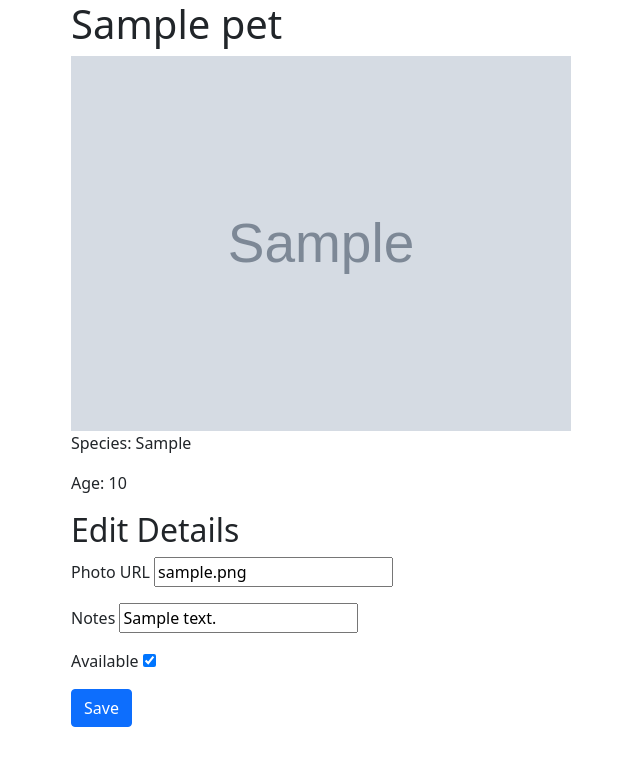
After one commit to jesseinc92/AdoptionAgency, a Flask app: page /1 in a window 1280 px wide. The commit adds this page. Shown: the top 766 px of the page, without its empty margins (11-651 px from the left). Run offline with Flask 2, Linux system fonts and the light colour scheme; tables that the repository leaves empty hold one stand-in row (values such as "Sample post"); grey boxes marked "Sample" are stand-in pictures.

Commit message:
implemented all instructions

```diff
--- a/app.py
+++ b/app.py
@@ -1,9 +1,12 @@
+from flask.scaffold import F
 from models import connect_db
-from flask import Flask, render_template, redirect
+from flask import Flask, render_template, redirect, flash
 from models import db, connect_db, Pet
+from forms import AddPetForm, DispEditPetForm
 
 app = Flask(__name__)
 
+app.config['SECRET_KEY'] = 'abc123abc'
 app.config['SQLALCHEMY_DATABASE_URI'] = 'postgresql:///adoption_agency'
 app.config['SQLALCHEMY_TRACK_MODIFICATIONS'] = False
 
@@ -17,3 +20,47 @@ def show_pet_list():
     pets = Pet.query.all()
 
     return render_template('pet-list.html', pets=pets)
+
+
+@app.route('/add', methods=['GET', 'POST'])
+def add_pet_form():
+    '''Displays add pet form.'''
+
+    form = AddPetForm()
+
+    if form.validate_on_submit():
+        name = form.name.data
+        species = form.species.data
+        photo_url = form.photo_url.data
+        age = form.age.data
+        notes = form.notes.data
+
+        new_pet = Pet(name=name, species=species, photo_url=photo_url, age=age, notes=notes)
+
+        db.session.add(new_pet)
+        db.session.commit()
+
+        return redirect('/')
+
+    else:
+        return render_template('add-pet-form.html', form=form)
+
+
+@app.route('/<int:pet_id_number>', methods=['GET', 'POST'])
+def display_pet_details(pet_id_number):
+    '''Show a page of individual pet details.'''
+
+    pet = Pet.query.get_or_404(pet_id_number)
+    form = DispEditPetForm(obj=pet)
+
+    if form.validate_on_submit():
+        pet.photo_url = form.photo_url.data
+        pet.notes = form.notes.data
+        pet.available = form.available.data
+
+        db.session.commit()
+
+        return redirect('/')
+
+    else:
+        return render_template('disp-edit-pet-form.html', pet=pet, form=form)
--- /dev/null
+++ b/forms.py
@@ -0,0 +1,21 @@
+from flask_wtf import FlaskForm
+from wtforms import StringField, IntegerField, BooleanField
+from wtforms.validators import InputRequired, Optional, URL, NumberRange, AnyOf
+
+
+class AddPetForm(FlaskForm):
+    '''Creates a form to add a pet to the adoption listing.'''
+
+    name = StringField('Pet Name', validators=[InputRequired()])
+    species = StringField('Species', validators=[InputRequired(), AnyOf(['cat', 'dog', 'porcupine'])])
+    photo_url = StringField('Photo URL', validators=[Optional(), URL()])
+    age = IntegerField('Age', validators=[Optional(), NumberRange(min=0, max=30, message='Age must be between 0 and 30.')])
+    notes = StringField('Notes', validators=[Optional()])
+
+
+class DispEditPetForm(FlaskForm):
+    '''Creates display/edit pet form.'''
+
+    photo_url = StringField('Photo URL', validators=[Optional(), URL()])
+    notes = StringField('Notes', validators=[Optional()])
+    available = BooleanField('Available')
--- a/models.py
+++ b/models.py
@@ -17,7 +17,7 @@ class Pet(db.Model):
     id = db.Column(db.Integer, primary_key=True, autoincrement=True)
     name = db.Column(db.Text, nullable=False)
     species = db.Column(db.Text, nullable=False)
-    photo_url = db.Column(db.Text, nullable=True)
+    photo_url = db.Column(db.Text, nullable=False)
     age = db.Column(db.Integer, nullable=True)
     notes = db.Column(db.Text, nullable=True)
     available = db.Column(db.Boolean, nullable=False, default=True)
--- a/requirements.txt
+++ b/requirements.txt
@@ -1,9 +1,12 @@
 click==8.0.1
 Flask==2.0.1
 Flask-SQLAlchemy==2.5.1
+Flask-WTF==0.15.1
 greenlet==1.1.2
 itsdangerous==2.0.1
 Jinja2==3.0.1
 MarkupSafe==2.0.1
+psycopg2-binary==2.9.1
 SQLAlchemy==1.4.25
 Werkzeug==2.0.1
+WTForms==2.3.3
--- /dev/null
+++ b/static/app.css
@@ -0,0 +1,14 @@
+.container {
+    width: 90%;
+    margin: auto;
+}
+
+img {
+    width: 90%;
+    max-width: 500px;
+}
+
+#list-container {
+    display: grid;
+    grid-template-columns: repeat(4, 1fr);
+}
--- a/templates/base.html
+++ b/templates/base.html
@@ -5,6 +5,10 @@
     <meta http-equiv="X-UA-Compatible" content="IE=edge">
     <meta name="viewport" content="width=device-width, initial-scale=1.0">
     <title>{% block title %}{% endblock %}</title>
+    <!-- CSS only -->
+<link href="https://cdn.jsdelivr.net/npm/bootstrap@5.1.1/dist/css/bootstrap.min.css" rel="stylesheet"
+    integrity="sha384-F3w7mX95PdgyTmZZMECAngseQB83DfGTowi0iMjiWaeVhAn4FJkqJByhZMI3AhiU" crossorigin="anonymous">
+<link rel="stylesheet" href="/static/app.css">
 </head>
 <body>
 
--- /dev/null
+++ b/templates/disp-edit-pet-form.html
@@ -0,0 +1,34 @@
+{% extends 'base.html' %}
+
+{% block title %}{{pet.name}}{% endblock %}
+
+{% block content %}
+<h1>{{ pet.name }}</h1>
+
+<div class="pet-detail-container">
+    <img src="{{ pet.photo_url }}" alt="pet image">
+    <p>Species: {{ pet.species }}</p>
+
+    {% if pet.age %}
+    <p>Age: {{ pet.age }}</p>
+    {% endif %}
+</div>
+
+<h2>Edit Details</h2>
+<form action="" method="POST">
+    {{ form.hidden_tag() }}
+
+    {% for field in form if field.widget.input_type != 'hidden' %}
+        <p>
+            {{ field.label }}
+            {{ field }}
+
+            {% for error in field.errors %}
+                {{ error }}
+            {% endfor %}
+        </p>
+        {% endfor %}
+    <button class="btn btn-primary">Save</button>
+</form>
+
+{% endblock %}
```
Also changed, not shown: seed.py (+9 -5 lines), templates/add-pet-form.html (added, +26 -0 lines), templates/pet-list.html (+9 -5 lines).
